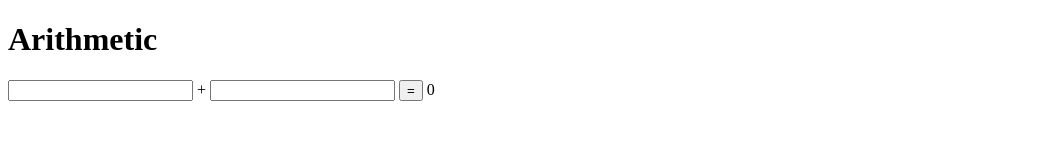
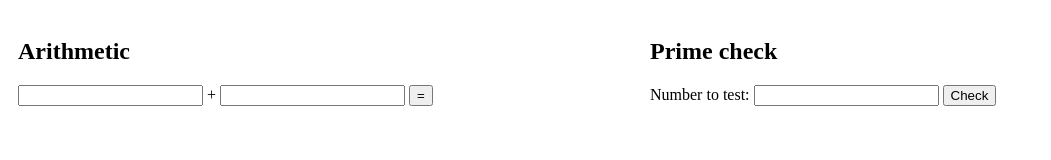
Before and after one commit to selinazheng9/numbers-app, a plain HTML site: page index.html in a window 1280 px wide. Shown: the whole page, without its empty margins (0-1051 px from the left). Drawn offline with Linux system fonts and the light colour scheme.

Commit message:
Added isPrime function

```diff
--- a/index.html
+++ b/index.html
@@ -3,25 +3,57 @@
   <head>
     <meta charset="UTF-8">
     <title>Arithmetic</title>
+    <style>
+      .column {
+         float: left;
+         width: 50%;
+         padding: 10px;
+         box-sizing: border-box;
+
+      }
+      .row::after {
+         content: "";
+         clear: both;
+         display: table;
+      }
+   </style>
   </head>
   <body>
-    <h1>Arithmetic</h1>
-    <input id="input1">
-    <label>+</label>
-    <input id="input2">
-    <button onclick="add()">=</button>
-    <label id="sum">0</label>
+    <div class="row">
+      <div class="column">
+         <section>
+          <h2>Arithmetic</h2>
+          <input id="input1"/>
+          <label>+</label>
+          <input id="input2"/>
+          <button onclick="add()">=</button>
+          <label id="sum"></label>
+      </section>
+      </div>
+      <div class="column">
+          <section>
+              <h2>Prime check</h2>
+              <label>Number to test:</label>
+              <input id="numberToTest"/>
+              <button onclick="isPrime()">Check</button>
+              <label id="primeCheckResult"></label>
+          </section>
+      </div>
+   </div>
 	<script>
         async function add() {
             let n = document.getElementById("input1").value;
             let m = document.getElementById("input2").value;
-            const res = await fetch(
-              "http://arithmetic-service-selinazheng9.onrender.com//add/" + n + "/" + m,
-              {
-                header: {'Access-Control-Allow-Origin':'*'}
-              });
+            const res = await fetch("https://arithmetic-service-selinazheng9.onrender.com/add/" + n + "/" + m);
             const sum = await res.json();
             document.getElementById("sum").innerHTML = sum;
+        }
+        async function isPrime() {
+            const numberToTest = document.getElementById("numberToTest");
+            let n = numberToTest.value;
+            const response = await fetch("https://arithmetic-service-selinazheng9.onrender.com/add/" + n);
+            const result = await response.json();
+            document.getElementById("primeCheckResult").innerText = result;
         }
     </script>
   </body>
```
Also changed, not shown: 1 other file.
